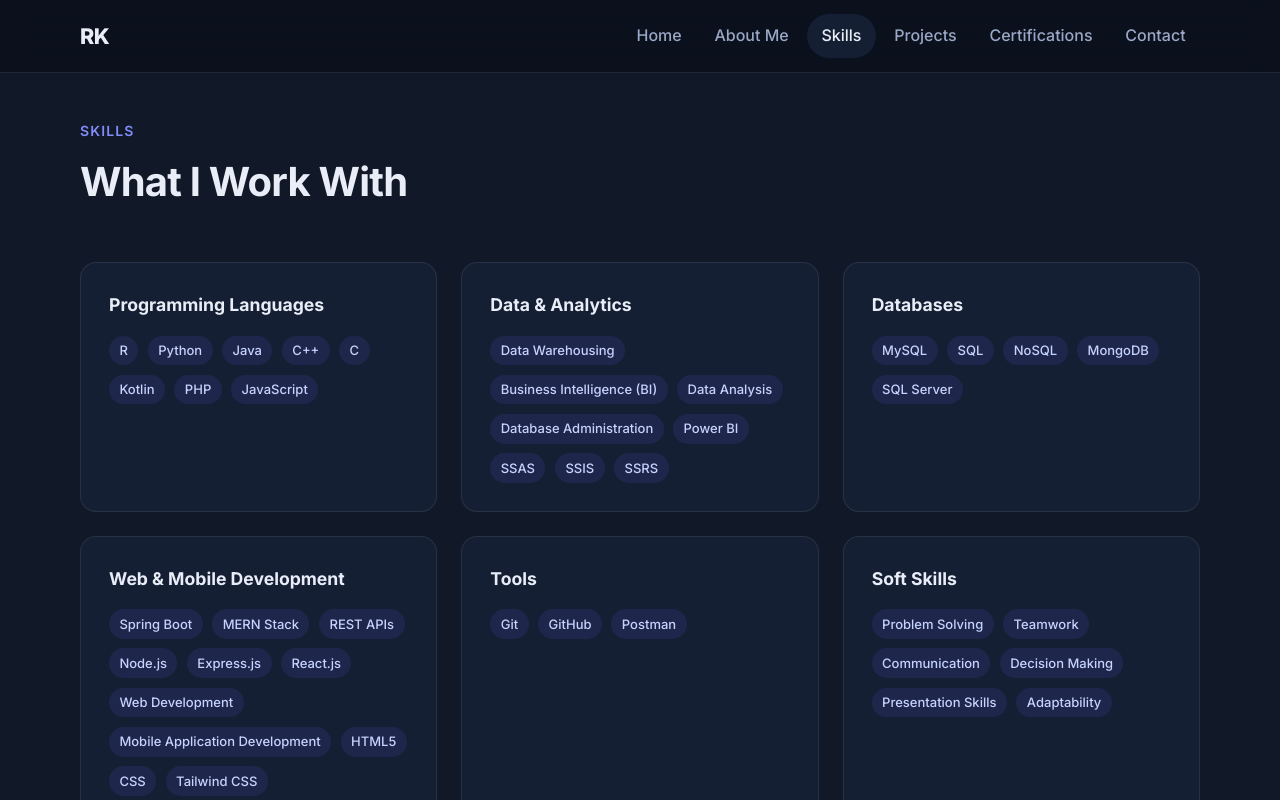
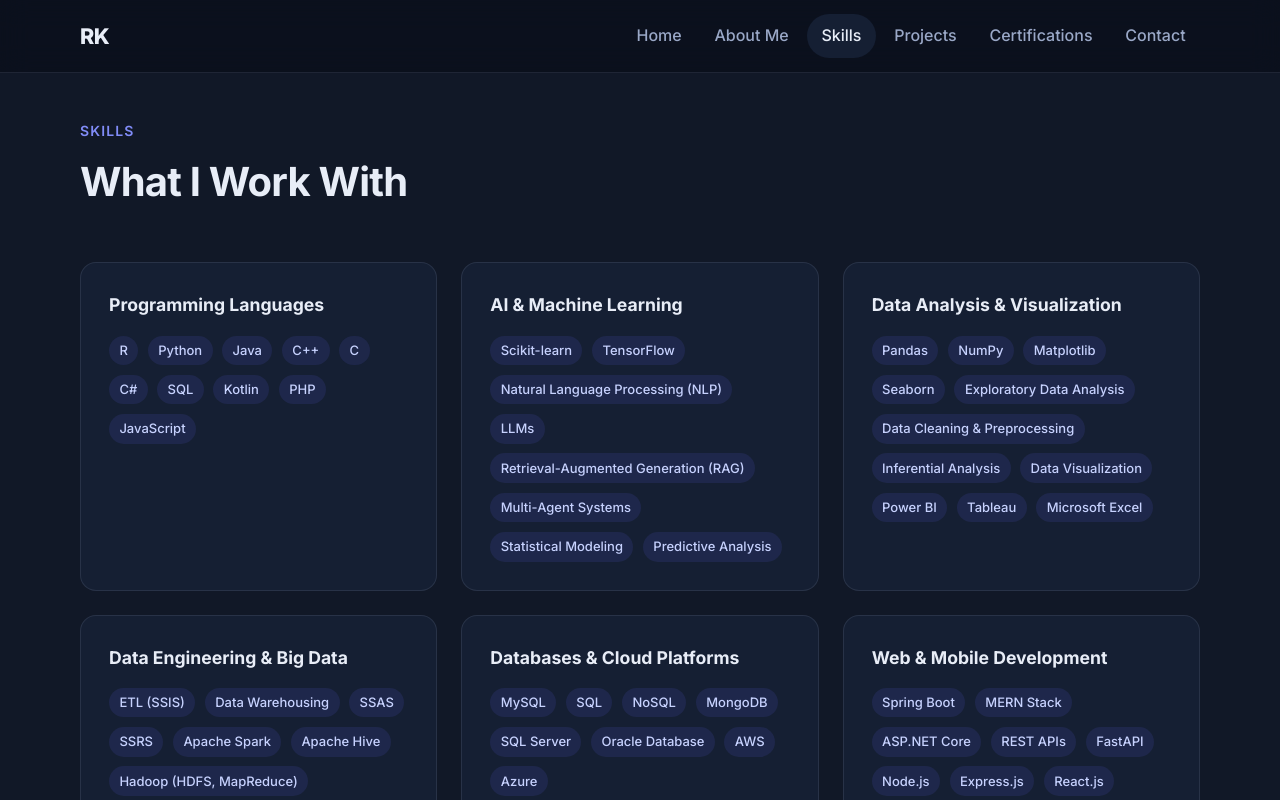
Before and after one commit to ruwinya10/Personal-Portfolio, a React (Vite) app in the folder my-portfolio/: page /skills in a window 1280 px wide. Shown: the top 800 px of the page. Built offline with nearby package versions, Linux system fonts and the light colour scheme.

Commit message:
skills update

```diff
--- a/my-portfolio/src/data/portfolioData.js
+++ b/my-portfolio/src/data/portfolioData.js
@@ -6,6 +6,10 @@ import wellnest from "../assets/wellnest.png";
 import halomed from "../assets/halomed.png";
 import trendify from "../assets/Trendify.png";
 import portfolioImg from "../assets/Portfolio.png";
+import HMS from "../assets/HMS.png";
+import researchmind from "../assets/researchmind.png";
+import prediction from "../assets/prediction.png";
+import taskflow from "../assets/taskflow.png";
 
 export const portfolioData = {
   name: "Ruwinya Karunarathna",
@@ -20,7 +24,7 @@ export const portfolioData = {
     intro:
       "Currently I'm a 3rd-year undergraduate at Sri Lanka Institute of Technology (SLIIT), pursuing a BSc (Hons) in Information Technology specializing in Data Science.",
     paragraphs: [
-      "With a current CGPA of 3.92, I am a highly motivated and disciplined learner with a strong passion for Data Science, Machine Learning, Artificial Intelligence, and Software Engineering.",
+      "I am a highly motivated and disciplined learner with a strong passion for Data Science, Machine Learning, Artificial Intelligence, and Software Engineering.",
       "Alongside my studies, I have worked on several academic and personal projects that have helped me strengthen my technical skills and apply theoretical knowledge in practical scenarios. I am particularly interested in how intelligent systems and data-driven approaches can be applied to solve real-world problems and improve decision-making.",
     ],
     highlights: [
@@ -31,7 +35,7 @@ export const portfolioData = {
       },
       {
         label: "Focus",
-        value: "Data Science, Machine Learning, AI & Software Engineering",
+        value: "Data Science, Machine Learning, Artificial Intelligence, Software Engineering, Business Intelligence",
       },
       { label: "Status", value: "Open to opportunities" },
     ],
@@ -40,35 +44,65 @@ export const portfolioData = {
   skills: [
     {
       category: "Programming Languages",
-      items: ["R", "Python", "Java", "C++", "C", "Kotlin", "PHP", "JavaScript"],
+      items: ["R", "Python", "Java", "C++", "C", "C#", "SQL","Kotlin", "PHP", "JavaScript"],
     },
     {
-      category: "Data & Analytics",
+      category: "AI & Machine Learning",
       items: [
-        "Data Warehousing",
-        "Business Intelligence (BI)",
-        "Data Analysis",
-        "Database Administration",
-        "Power BI",
-        "SSAS",
-        "SSIS",
-        "SSRS",
+        "Scikit-learn",
+        "TensorFlow",
+        "Natural Language Processing (NLP)",
+        "LLMs",
+        "Retrieval-Augmented Generation (RAG)",
+        "Multi-Agent Systems",
+        "Statistical Modeling",
+        "Predictive Analysis",
       ],
     },
     {
-      category: "Databases",
-      items: ["MySQL", "SQL", "NoSQL", "MongoDB", "SQL Server"],
+      category: "Data Analysis & Visualization",
+      items: [
+        "Pandas",
+        "NumPy",
+        "Matplotlib",
+        "Seaborn",
+        "Exploratory Data Analysis",
+        "Data Cleaning & Preprocessing",
+        "Inferential Analysis",
+        "Data Visualization",
+        "Power BI",
+        "Tableau",
+        "Microsoft Excel",
+      ],
+    },
+    {
+      category: "Data Engineering & Big Data",
+      items: [
+        "ETL (SSIS)",
+        "Data Warehousing",
+        "SSAS",
+        "SSRS",
+        "Apache Spark",
+        "Apache Hive",
+        "Hadoop (HDFS, MapReduce)",
+      ],
+    },
+    {
+      category: "Databases & Cloud Platforms",
+      items: ["MySQL", "SQL", "NoSQL", "MongoDB", "SQL Server", "Oracle Database", "AWS", "Azure"],
     },
     {
       category: "Web & Mobile Development",
       items: [
         "Spring Boot",
         "MERN Stack",
+        "ASP.NET Core",
         "REST APIs",
+        "FastAPI",
         "Node.js",
         "Express.js",
         "React.js",
-        "Web Development",
+        "Bootstrap",
         "Mobile Application Development",
         "HTML5",
         "CSS",
@@ -77,7 +111,7 @@ export const portfolioData = {
     },
     {
       category: "Tools",
-      items: ["Git", "GitHub", "Postman"],
+      items: ["VS Code", "Git", "GitHub", "Jupyter Notebook", "Postman", "Visual Studio", "Android Studio"],
     },
     {
       category: "Soft Skills",
@@ -97,35 +131,39 @@ export const portfolioData = {
       title: "ResearchMind - AI Study & Research Assistant",
       description:
         "A multi-agent AI assistant that helps students find academic sources and ask questions about uploaded PDFs. It searches OpenAlex and uses semantic retrieval to find relevant passages in course materials. Specialized agents summarize findings, explain concepts, and check claims against the retrieved evidence.",
-      tags: ["React", "Python", "FastAPI", "Groq", "OpenAlex", "Chroma", "Sentence Transformers", "scikit-learn", "MySQL"],
+      tags: ["LLM", "React", "Python", "FastAPI", "RAG", "NLP", "JWT", "Groq", "OpenAlex", "ChromaDB", "REST APIs", "scikit-learn", "MySQL", "JavaScript", "CSS"],
+      image: researchmind,
       githubUrl: "https://github.com/ruwinya10/IT3041-IRWA-2026-Agentic-AI-Based-System",
     },
     {
       title: "Hotel Booking Cancellation Prediction System",
       description:
         "A web app that uses a trained XGBoost model to predict whether a hotel reservation is likely to be canceled. The project compared four classification models using historical booking data before selecting XGBoost. An interactive form collects details such as lead time, deposit type, and past cancellations to support occupancy planning.",
-      tags: ["React", "FastAPI", "Python", "XGBoost", "scikit-learn", "pandas", "NumPy", "Jupyter Notebook"],
+      tags: ["React", "FastAPI", "Python", "JavaScript", "XGBoost", "scikit-learn", "pandas", "NumPy", "REST APIs", "Jupyter Notebook", "Feature Engineering", "EDA", "Data Preprocessing"],
+      image: prediction,
       githubUrl: "https://github.com/ruwinya10/Hotel-Cancellation-Prediction",
     },
     {
       title: "Hospital Management System",
       description:
         "A full-stack platform that centralizes patient records, doctor schedules, appointments, lab services, pharmacy inventory, and billing. Staff can track admissions and bed assignments, update medical records, and record payments. Role-based access and audit logs help administrators control access and track system activity.",
-      tags: ["React", "Vite", "Java", "Spring Boot", "Spring Data JPA", "Spring Security", "MySQL", "Docker", "GitHub Actions"],
+      tags: ["React", "Vite", "Java", "Spring Boot", , "MySQL", "Docker", "JWT"],
+      image: HMS,
       githubUrl: "https://github.com/ruwinya10/Hospital-Management-System",
     },
     {
       title: "TaskFlow - Task Management Application",
       description:
         "A full-stack Kanban app for assigning tasks and moving them between To Do, Doing, and Done with drag-and-drop. Users can claim unassigned tasks, while administrators can reassign work across users. The app automatically saves status changes to MongoDB so the board stays up to date after a refresh.",
-      tags: ["React", "React Router", "Axios", "Node.js", "Express.js", "MongoDB Atlas", "JWT", "Postman"],
+      tags: ["React", "React Router", "Axios", "Node.js", "Express.js", "MongoDB Atlas", "JWT"],
+      image: taskflow,
       githubUrl: "https://github.com/ruwinya10/TaskFlow-Task-Management-System",
     },
     {
       title: "Data Warehouse & Business Intelligence System",
       description:
         "An end-to-end business intelligence solution designed around a real-world coffee orders dataset. It features structured data warehouse design, automated ETL pipelines, and multidimensional OLAP cubes. Interactive dashboards provide stakeholders with actionable insights into sales trends, customer behavior, and regional product performance.",
-      tags: ["SQL Server", "SSIS", "SSAS", "SQL", "Excel", "Power BI"],
+      tags: ["ETL","SQL Server", "SSIS", "SSAS", "SQL", "Business Intelligence", "Excel", "Power BI", "Visual Studio"],
       image: coffeeBiDashboard,
       githubUrl: "https://github.com/ruwinya10/Data-Warehousing-and-Business-Intelligence-Project.git",
     },
@@ -133,7 +171,7 @@ export const portfolioData = {
       title: "Service Timeliness Impact on Customer Confidence: A Statistical & Predictive Analysis",
       description:
         "A comprehensive statistical study evaluating how service response times influence customer satisfaction in hospitality settings. The analysis applies regression modeling, hypothesis testing, and ANOVA to identify key performance drivers, highlighting the relationship between service timeliness, environmental factors, and customer confidence.",
-      tags: ["R", "Statistical Modelling", "Data Visualization", "Predictive Analytics"],
+      tags: ["R", "Statistical Modelling", "Data Visualization", "Predictive Analytics", "Data Cleaning"],
       image: responseTimeAnalysis,
       githubUrl: "https://github.com/ruwinya10/Statistical-Modelling-Data-Analysis-Project.git",
     },
@@ -149,7 +187,7 @@ export const portfolioData = {
       title: "AgroLink – Smart Agricultural Trading & Management System",
       description:
         "A collaborative platform connecting farmers, buyers, agronomists, and logistics drivers in a single trading ecosystem. The system handles agricultural product trading, order tracking, harvest scheduling, delivery & financial tracking, and includes comprehensive administrative monitoring dashboards.",
-      tags: ["MongoDB", "Express.js", "React", "Node.js", "Tailwind CSS"],
+      tags: ["MongoDB", "Express.js", "React", "Node.js", "Tailwind CSS", "JWT", "REST APIs"],
       image: agrolink,
       githubUrl: "https://github.com/Mafath/AgroLink-online_v2.git",
     },
@@ -165,7 +203,7 @@ export const portfolioData = {
       title: "WellNest – Daily Habit & Mood Tracker with Hydration Reminders",
       description:
         "A mobile wellness application designed to help users establish and maintain healthy daily routines. It features intuitive habit tracking, mood journaling with emoji input, personalized hydration reminders, and home-screen widgets for quick access and tracking.",
-      tags: ["Kotlin", "Android Studio", "SharedPreferences"],
+      tags: ["Kotlin", "Android Studio", "SharedPreferences", "XML"],
       image: wellnest,
       objectFit: "cover",
       githubUrl: "https://github.com/ruwinya10/Wellness-Tracker-Android-Mobile-Application.git",
```
